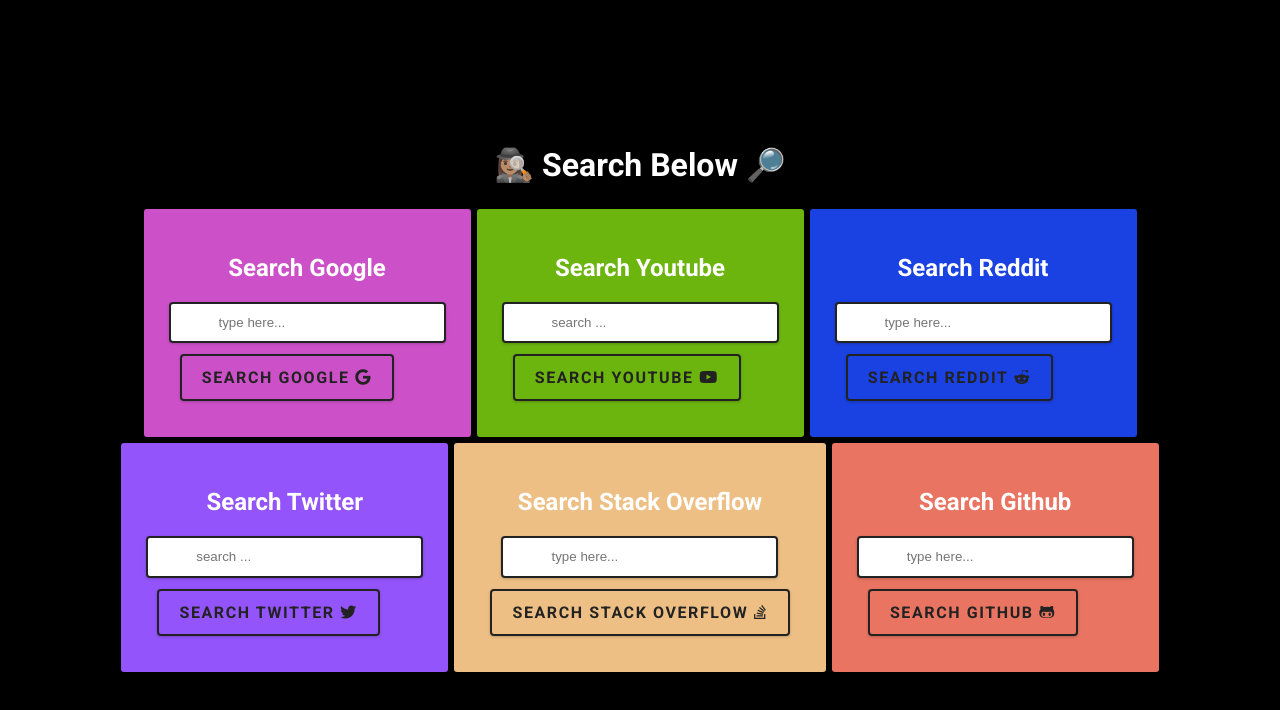
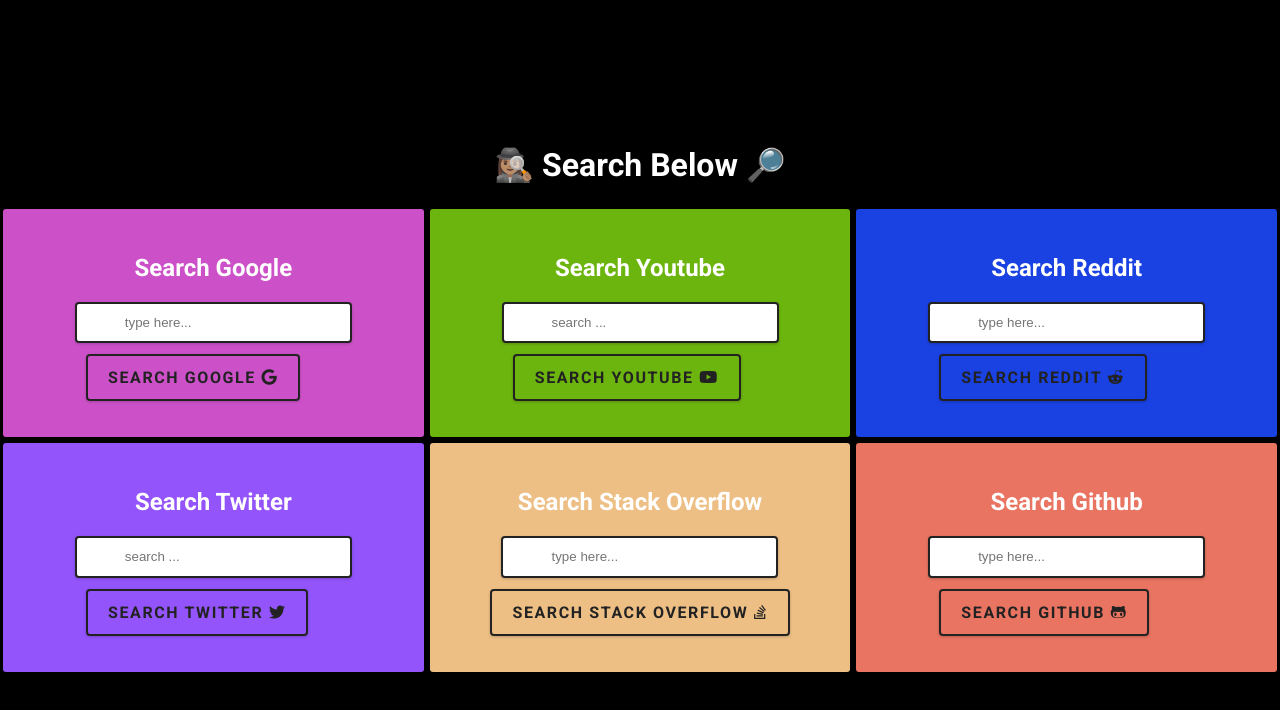
Before and after one commit to nanifour/search-forms, a plain HTML site: page index.html in a window 1280 px wide. Drawn offline with Linux system fonts and the light colour scheme.

Commit message:
changed to only show 3 in a row

```diff
--- a/style.css
+++ b/style.css
@@ -67,8 +67,12 @@
     justify-content: center;
    /* flex-wrap: wrap; */
    flex-wrap: wrap;
+
 }
 
+.card{
+    flex-basis: 33.333333%;
+}
 
 
 /* card styling */
```
